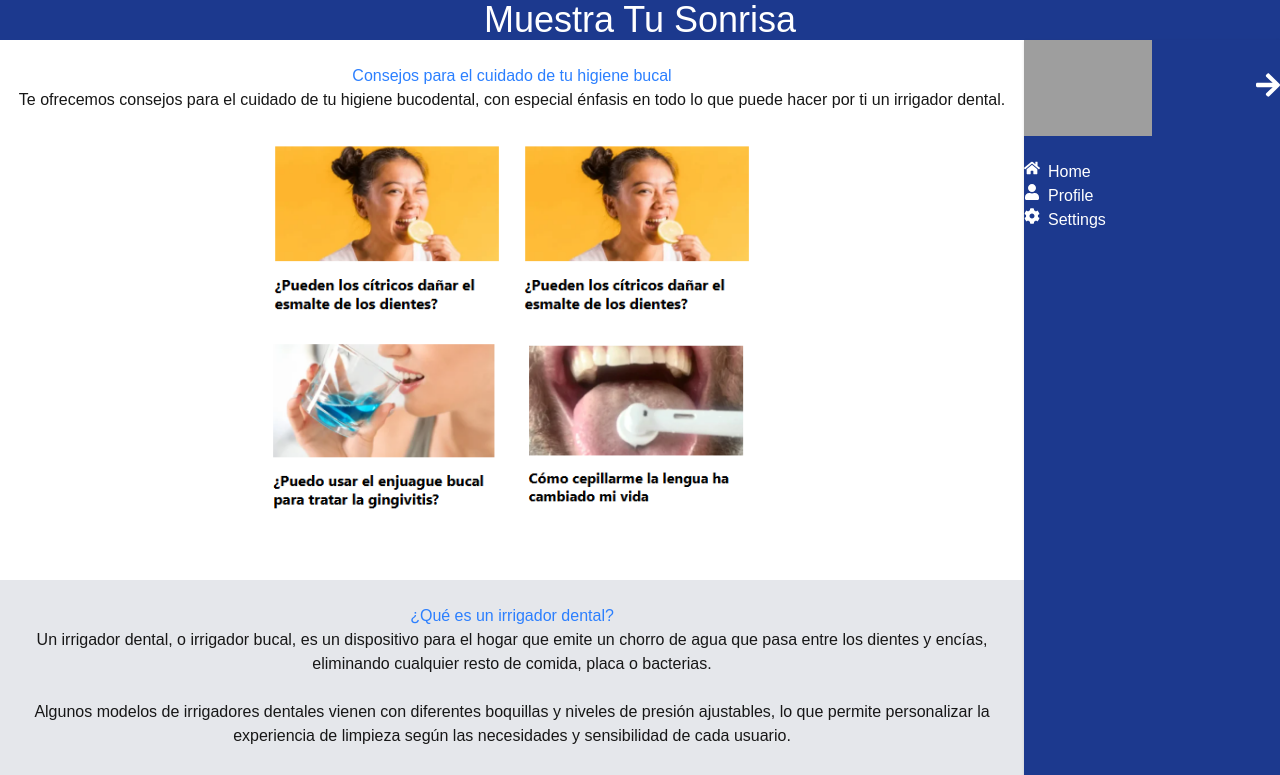
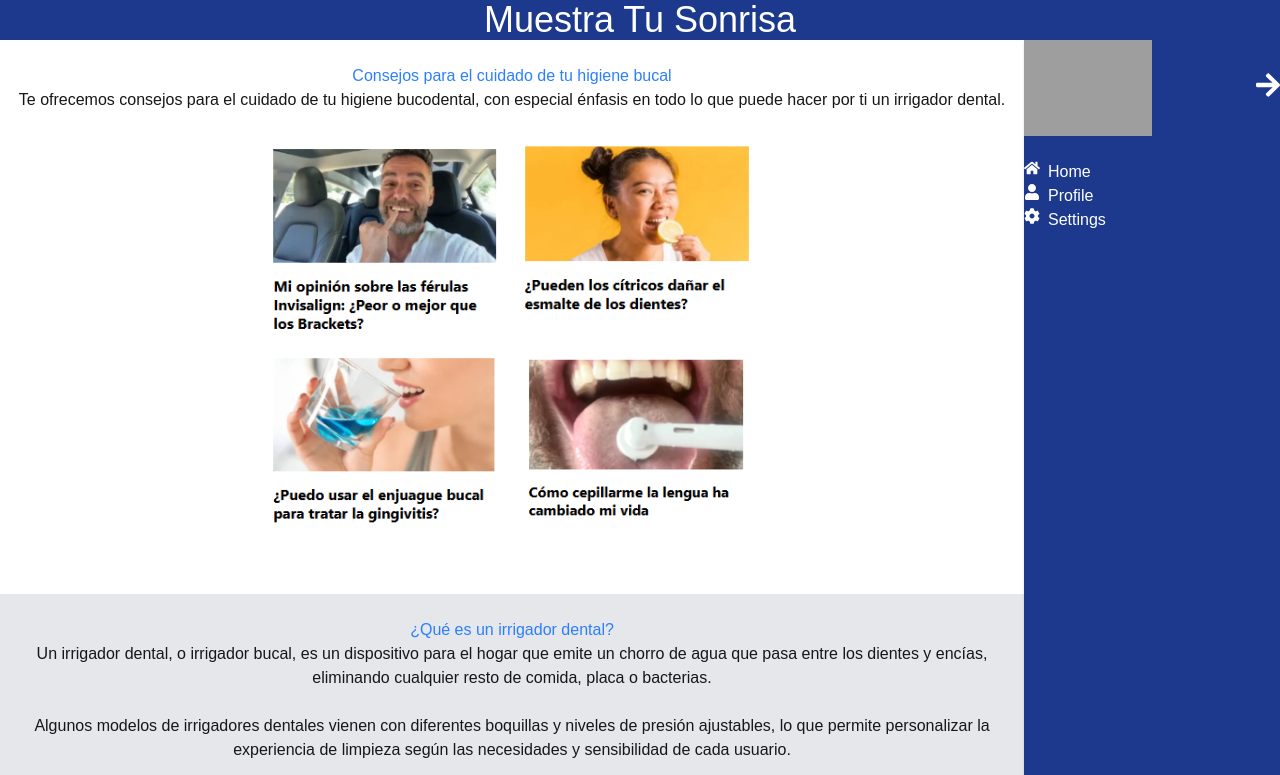
Before and after one commit to DiegoSimal/PracticeTypeScriptPage, a Next.js app: page / in a window 1280 px wide. Shown: the top 775 px of the page. Built offline with nearby package versions, Linux system fonts and the light colour scheme; grey boxes are pictures that could not be loaded.

Commit message:
Correction images 3

```diff
--- a/src/app/page.tsx
+++ b/src/app/page.tsx
@@ -41,7 +41,7 @@ export default function Home() {
             <section>
               <div id="consejos" className="flex flex-col items-center">
                 <div className="flex flex-direction: row" >
-                  <div><ImageButton imageSrc="/images/foto2.png" alt="Enlace a opinión sobre las férulas invisaling y comparación con los brackets" href="https://tusonrisa.org/opinion-invisalign-vs-brackets/" setImageUrl={setImageUrl} /></div>
+                  <div><ImageButton imageSrc="/images/foto1.png" alt="Enlace a opinión sobre las férulas invisaling y comparación con los brackets" href="https://tusonrisa.org/opinion-invisalign-vs-brackets/" setImageUrl={setImageUrl} /></div>
                   <div><ImageButton imageSrc="/images/foto2.png" alt="" href="https://tusonrisa.org/citricos-dientes/" setImageUrl={setImageUrl} /></div>
                 </div>
                 <div className="flex flex-direction: row">
--- a/src/components/ImageButton/ImageButton.tsx
+++ b/src/components/ImageButton/ImageButton.tsx
@@ -13,7 +13,7 @@ export default function ImageButton({ imageSrc, alt, href, setImageUrl }:
                     // setIsPopUpOpen(false);
                     setImageUrl("");
                 }}
-            ><a href={href}><Image src={imageSrc} alt={alt} width={250} height={250} /></a>
+            ><a href={href}><Image unoptimized src={imageSrc} alt={alt} width={250} height={250} /></a>
             </button>
     )
 }
```
